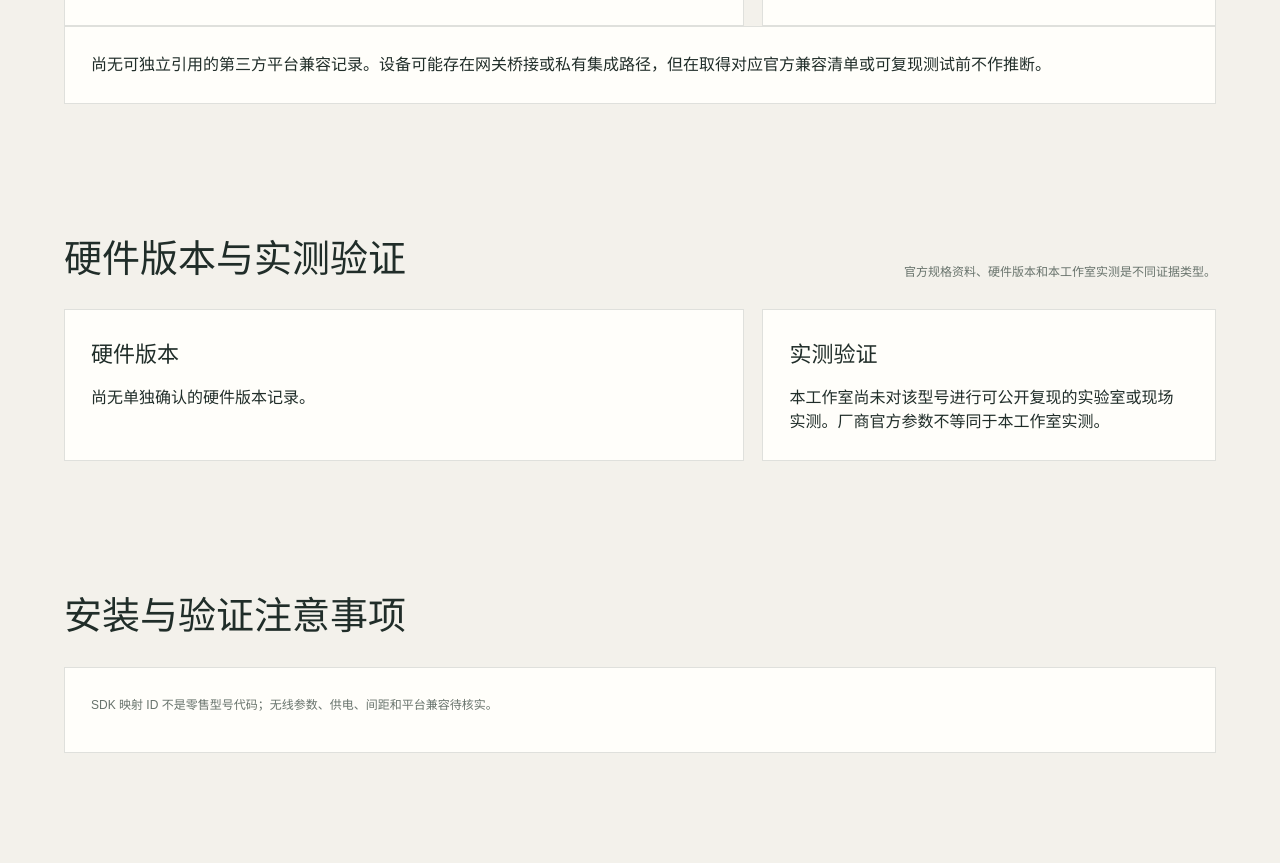
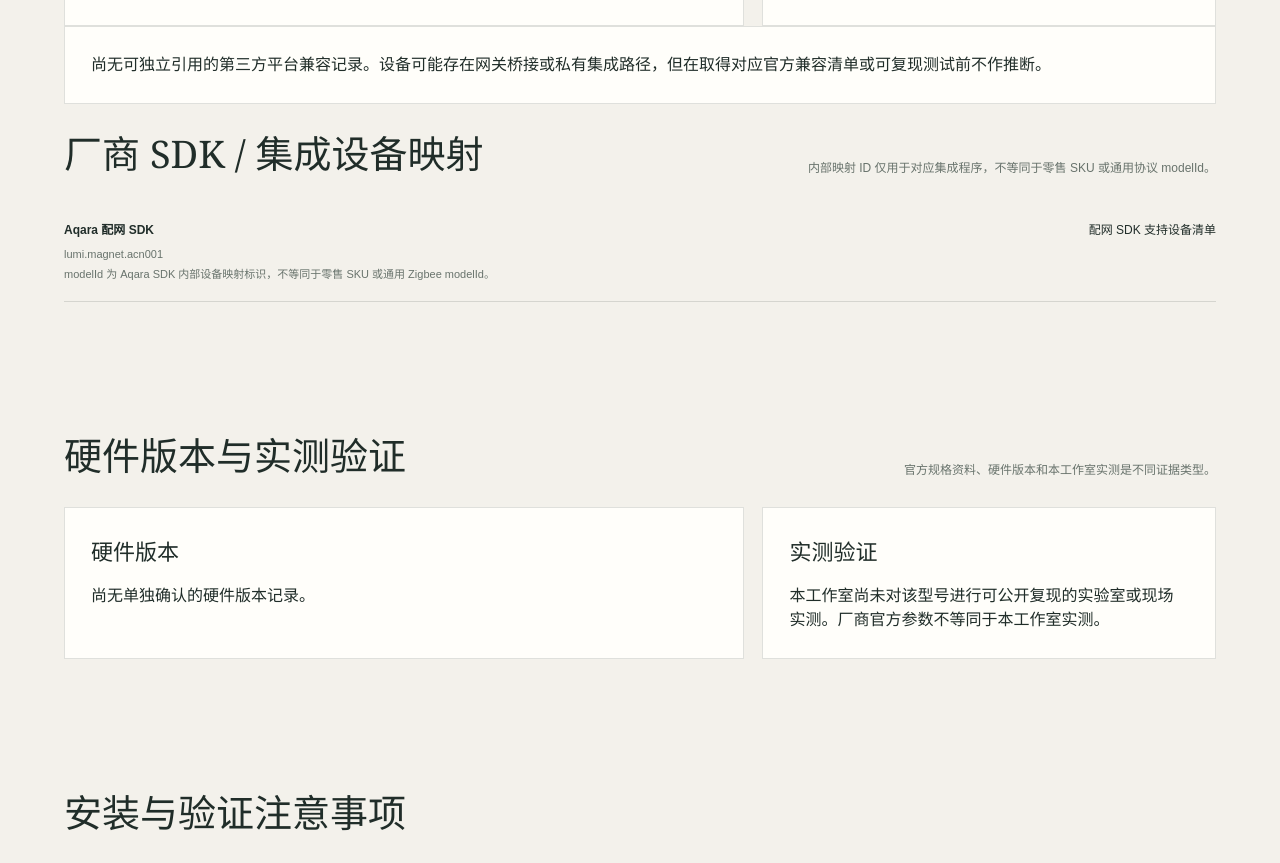
Before and after one commit to yimingwenhua69/yiming-smart-home, a Next.js app: page /products/aqara-door-window-sensor-e1/ in a window 1280 px wide. Shown: the part 1600-2463 px from the top of the page. Built offline with nearby package versions, Linux system fonts and the light colour scheme.

Commit message:
feat(products): show source-backed SDK mappings on model detail pages

```diff
--- a/src/app/products/[slug]/page.tsx
+++ b/src/app/products/[slug]/page.tsx
@@ -113,6 +113,12 @@ export default async function ProductDetailPage({ params }: { params: Promise<{
             : integrationSystems.find((item) => item.id === record.targetId)?.name ?? record.targetId;
           return <div className="source-item" key={record.id}><div><strong>{targetName} · {compatibilityLabel[record.status]}</strong><p>{record.features.join("、") || "未列明具体功能"}<br />{record.notes}<br />{record.evidenceLevel} · {record.checkedAt}</p></div><span>{record.targetType === "platform" ? "平台兼容" : "集成路径"}</span></div>;
         })}</div> : <div className="panel"><p>尚无可独立引用的第三方平台兼容记录。设备可能存在网关桥接或私有集成路径，但在取得对应官方兼容清单或可复现测试前不作推断。</p></div>}
+
+        <div className="section-heading" style={{ marginTop: 24 }}><h2>厂商 SDK / 集成设备映射</h2><p>内部映射 ID 仅用于对应集成程序，不等同于零售 SKU 或通用协议 modelId。</p></div>
+        {model.integrationModels.length ? <div className="source-list">{model.integrationModels.map((mapping) => {
+          const integration = integrationSystems.find((item) => item.id === mapping.integrationId);
+          return <div className="source-item" key={mapping.integrationId + mapping.modelId}><div><strong>{integration?.name ?? mapping.integrationId}</strong><p>{mapping.modelId}<br />{integration?.notes}</p></div><span>{getSourceById(mapping.sourceId)?.title ?? "来源待核实"}</span></div>;
+        })}</div> : <div className="panel"><p>当前没有已核实的厂商 SDK 或第三方集成内部设备映射。</p></div>}
       </section>
 
       <section className="content-section">
```
